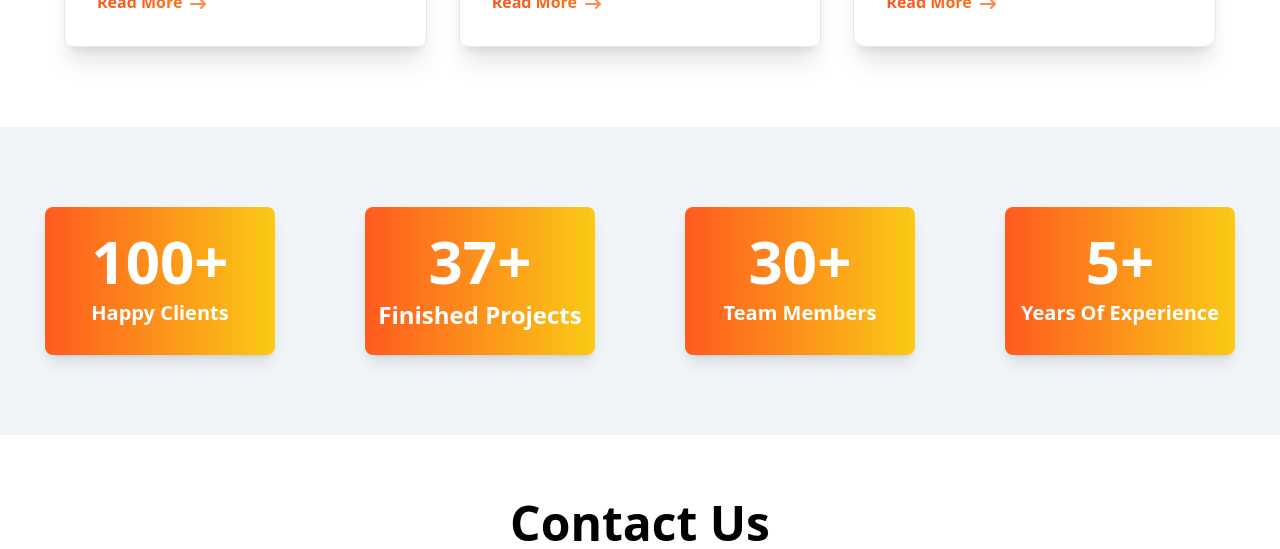
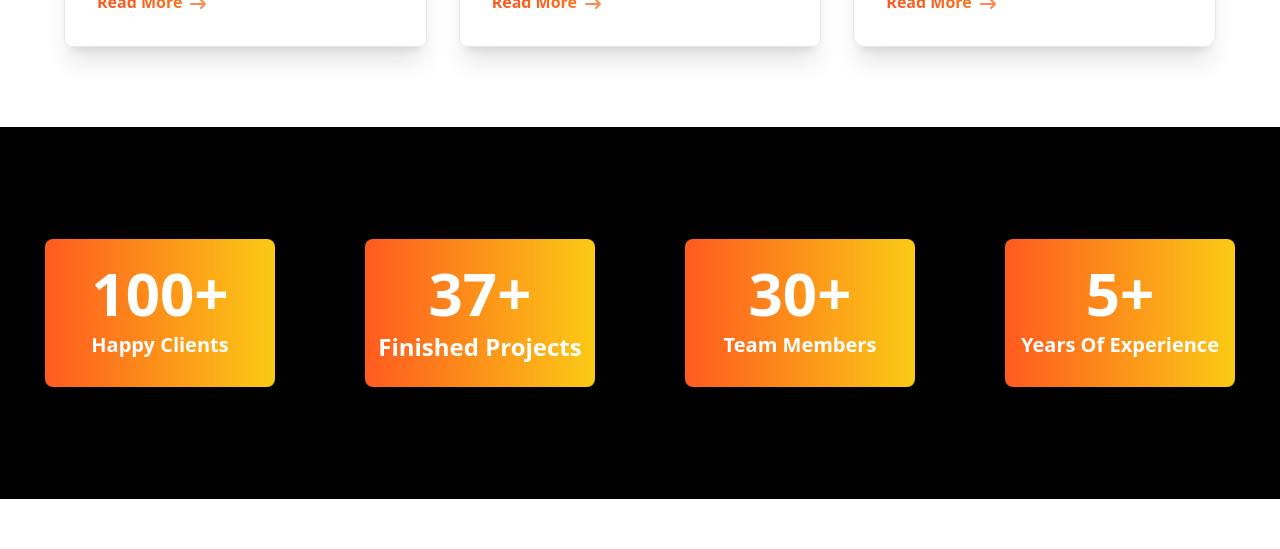
Before and after one commit to Mdsakib999/SM-ITSolution, a React (Vite) app: page / in a window 1280 px wide. Shown: the part 1960-2509 px from the top of the page. Built offline with nearby package versions, Linux system fonts and the light colour scheme.

Commit message:
Counting number

```diff
--- a/src/App.jsx
+++ b/src/App.jsx
@@ -38,7 +38,10 @@ function App() {
       <Services></Services>
     </div>
       <CountingNumber></CountingNumber>
+
+      <div id="contact">
       <Contact></Contact>
+      </div>
 
       <FooterH></FooterH>
     </div>
--- a/src/components/CountingNumber.jsx
+++ b/src/components/CountingNumber.jsx
@@ -3,8 +3,8 @@ import CountUp from 'react-countup';
 
 const CountingNumber = () => {
     return (
-        <div className=" bg-slate-100 py-20 flex justify-around flex-col lg:flex-row gap-y-10 lg:gap-y-0">
-      <div className="w-[80%] mx-auto lg:mx-0  lg:w-[18%] text-center text-white text-3xl font-bold rounded-lg shadow-lg py-6 bg-gradient-to-r from-orange-500 to-yellow-300 hover:from-yellow-300 hover:to-orange-500">
+        <div className=" bg-black py-28 flex justify-around flex-col lg:flex-row gap-y-10 lg:gap-y-0">
+      <div className=" w-[80%] mx-auto lg:mx-0  lg:w-[18%] text-center text-white text-3xl font-bold rounded-lg shadow-lg py-6 bg-gradient-to-r from-orange-500 to-yellow-300 hover:from-yellow-300 hover:to-orange-500">
       <h1 className="text-6xl mb-2">
         <CountUp enableScrollSpy={true} end={100}></CountUp>+
       </h1>
--- a/src/components/Nav.jsx
+++ b/src/components/Nav.jsx
@@ -41,7 +41,7 @@ const Nav = () => {
           {/* <Navbar.Toggle /> */}
         </div>
           </Navbar.Link>
-          <Navbar.Link className="text-xl font-semibold" href="#">Contact</Navbar.Link>
+          <Navbar.Link className="text-xl font-semibold" href="#contact">Contact</Navbar.Link>
         </Navbar.Collapse>
 
       </Navbar>
```
